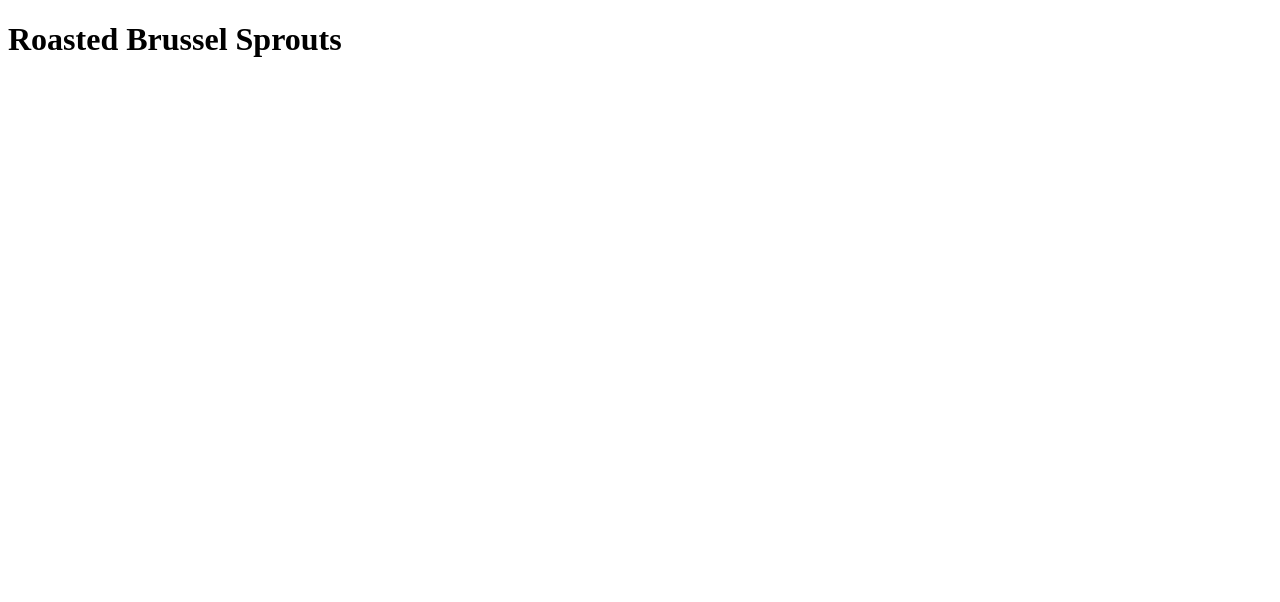
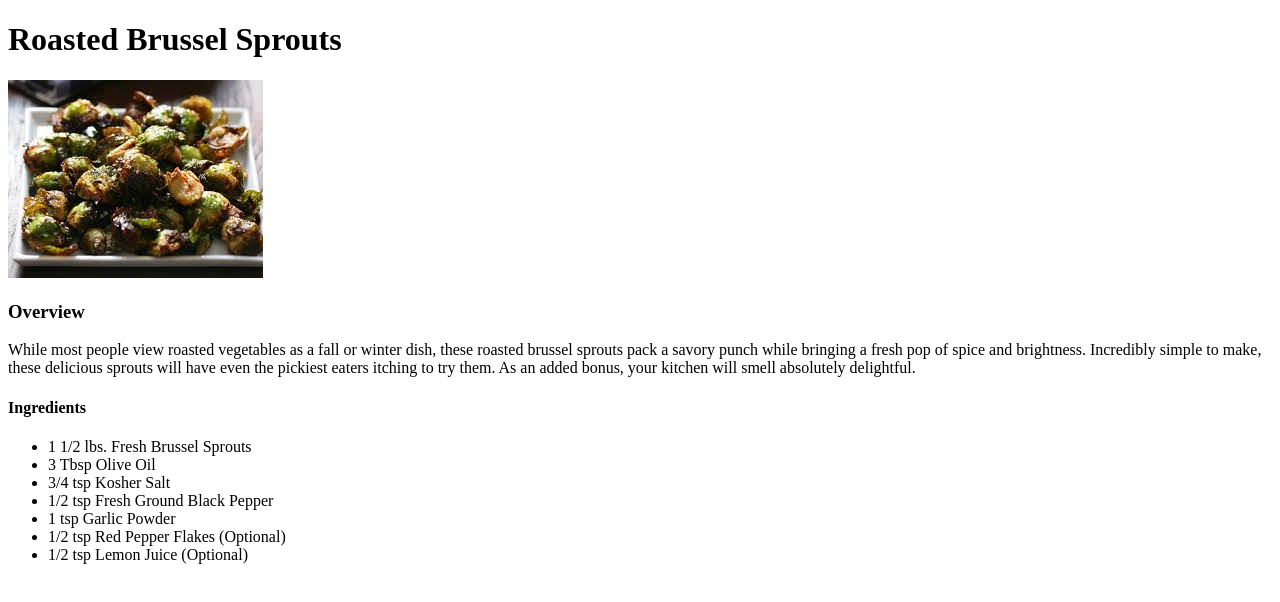
Before and after one commit to weeman2470/odin-recipes, a plain HTML site: page recipes/rstbsprts.html in a window 1280 px wide. Drawn offline with Linux system fonts and the light colour scheme.

Commit message:
Added overview and ingredients sections

```diff
--- a/recipes/rstbsprts.html
+++ b/recipes/rstbsprts.html
@@ -1,5 +1,6 @@
 <!DOCTYPE html>
 <html lang="en">
+
 <head>
     <meta charset="utf-8">
     <title>Roasted Brussel Sprouts</title>
@@ -7,5 +8,24 @@
 
 <body>
     <h1>Roasted Brussel Sprouts</h1>
+    <img src="../img/rbs.jpeg" alt="A plate of roasted and seasoned Brussel Sprouts">
+
+    <h3>Overview</h3>
+    <p>While most people view roasted vegetables as a fall or winter dish, these roasted brussel sprouts pack a savory
+        punch while bringing a fresh pop of spice and brightness. Incredibly simple to make, these delicious sprouts
+        will have even the pickiest eaters itching to try them. As an added bonus, your kitchen will smell absolutely
+        delightful.</p>
+
+        <h4>Ingredients</h4>
+        <ul>
+            <li>1 1/2 lbs. Fresh Brussel Sprouts</li>
+            <li>3 Tbsp Olive Oil</li>
+            <li>3/4 tsp Kosher Salt</li>
+            <li>1/2 tsp Fresh Ground Black Pepper</li>
+            <li>1 tsp Garlic Powder</li>
+            <li>1/2 tsp Red Pepper Flakes (Optional)</li>
+            <li>1/2 tsp Lemon Juice (Optional)</li>
+        </ul>
 </body>
+
 </html>
```
Lines whose indentation alone changed are shown as unchanged.
